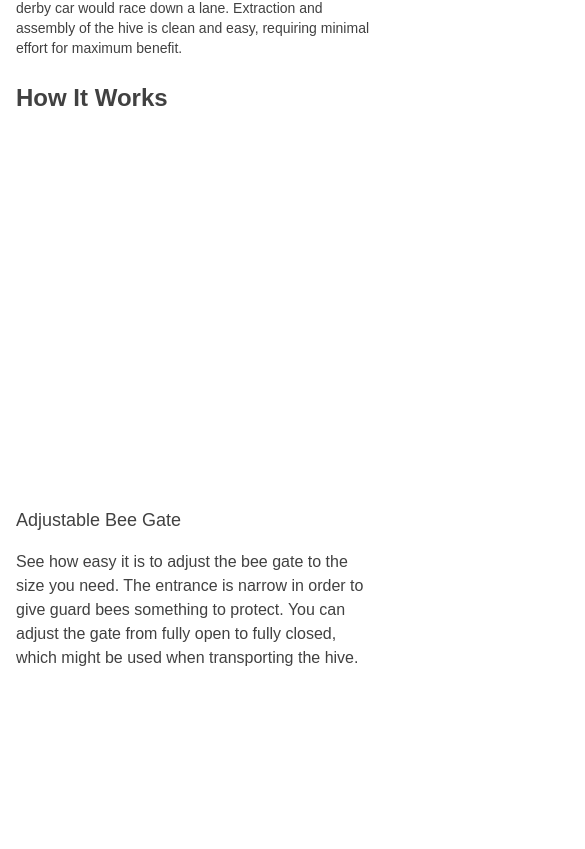
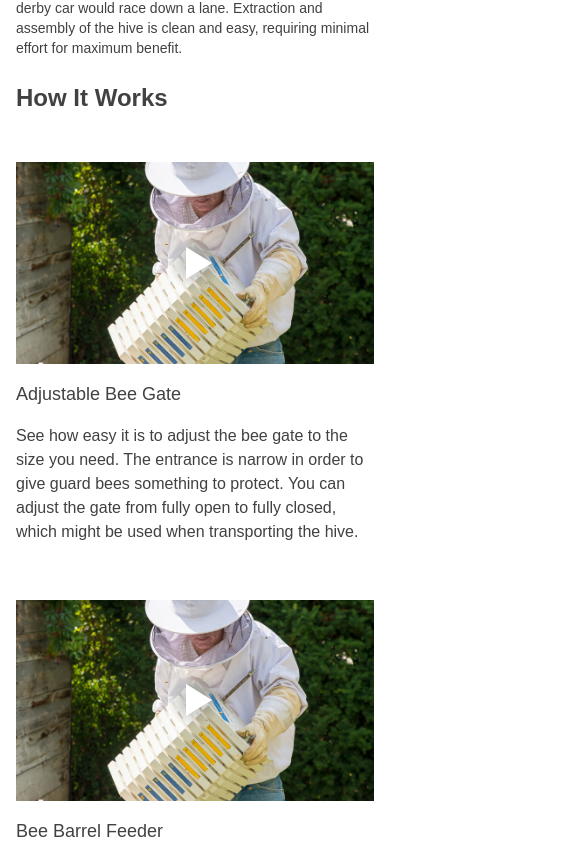
Before and after one commit to sfonua10/beescientific, a Next.js app: page /beeBarrel in a window 390 px wide. Shown: the part 2215-3064 px from the top of the page, 585 px wide, since content can reach past the window. Built offline with nearby package versions, Linux system fonts and the light colour scheme.

Commit message:
responsive youtube videos beeBarrel page hack

```diff
--- a/components/beeBarrel/howItWorks.js
+++ b/components/beeBarrel/howItWorks.js
@@ -4,10 +4,27 @@ import ReactPlayer from 'react-player/youtube';
 const HowItWorks = ({ imgSrc, subTitle, text, url }) => {
   return (
     <div className="flex flex-col lg:flex-row lg:mb-14">
-    <ReactPlayer url={url} />
+      <div
+        className="flex justify-center mt-8 relative lg:mt-16 lg:hidden"
+        style={{ paddingTop: `56.25%` }}
+      >
+        <ReactPlayer
+          style={{ position: `absolute`, top: 0, left: 0 }}
+          url="https://www.youtube.com/watch?v=4FKwSIw-rSc"
+          width="100%"
+          height="100%"
+          light="images/beeBarrel/bee_barrel_thumbnail.png"
+          playing={true}
+        />
+      </div>
+      <div className="hidden lg:contents">
+        <ReactPlayer url={url} />
+      </div>
       {/* <Image src={imgSrc} alt="how it works video" width={570} height={339} layout="fixed" /> */}
       <div className="lg:ml-16 lg:max-w-bbh">
-        <h3 className="text-lg font-medium py-4 lg:font-extrabold lg:text-2xl lg:pt-0 ">{subTitle}</h3>
+        <h3 className="text-lg font-medium py-4 lg:font-extrabold lg:text-2xl lg:pt-0 ">
+          {subTitle}
+        </h3>
         <p className="pb-6 lg:text-lg">{text}</p>
       </div>
     </div>
```
